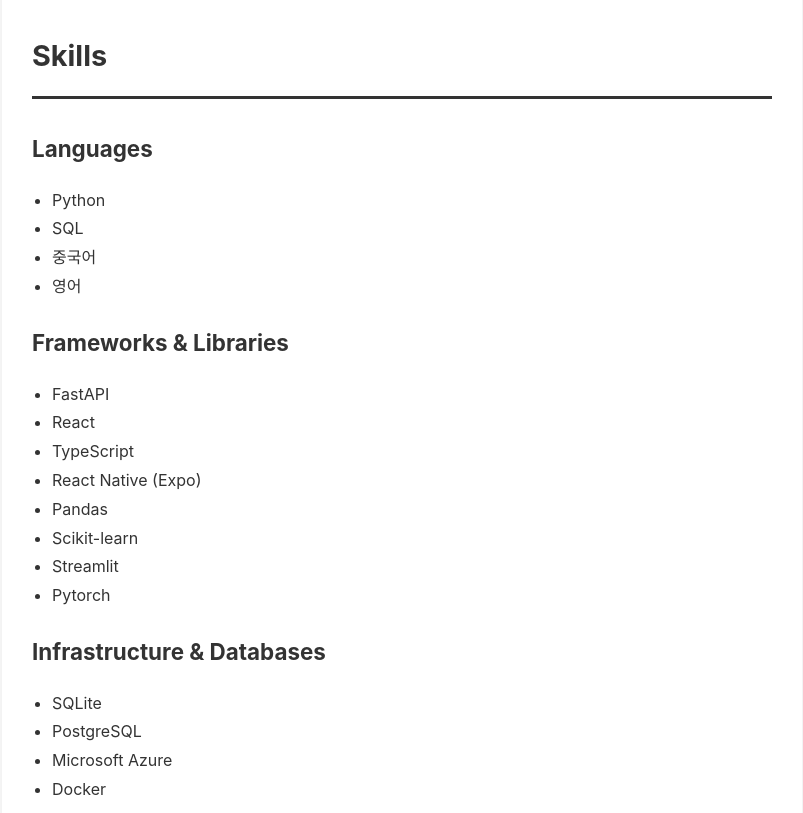
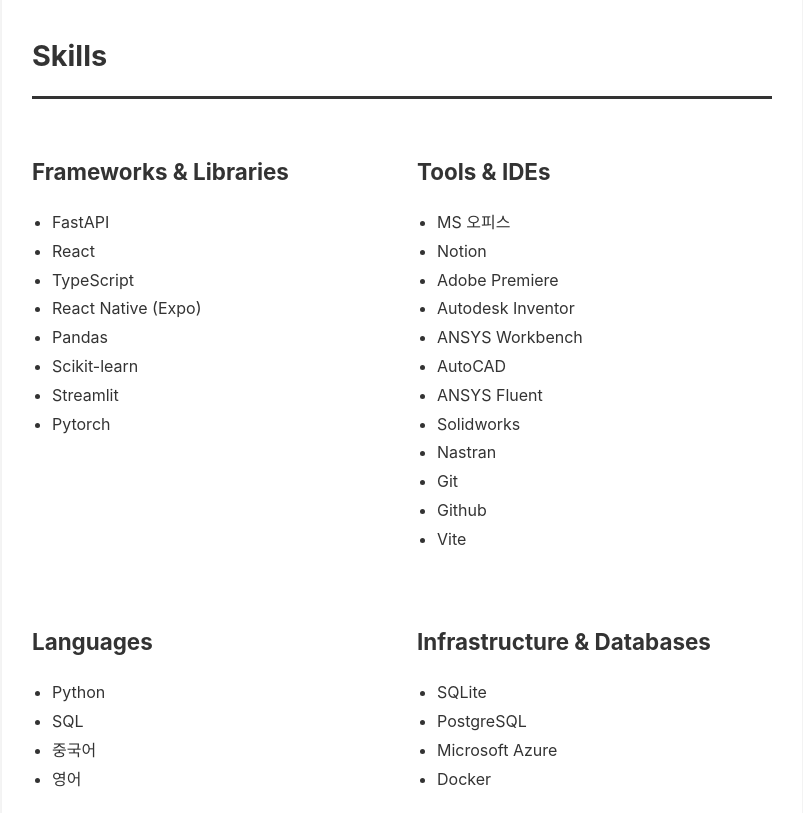
Before and after one commit to nnyusko/hyung.github.io, a plain HTML site: page index.html in a window 1280 px wide. Shown: the part 900-1713 px from the top of the page, without its empty margins (238-1041 px from the left). Drawn offline with Linux system fonts and the light colour scheme.

Commit message:
feat: Skills 섹션 2x2 그리드 레이아웃 적용

```diff
--- a/script.js
+++ b/script.js
@@ -57,14 +57,24 @@ document.addEventListener("DOMContentLoaded", () => {
             // Skills
             const skillsSection = document.getElementById("skills");
             const skillsContent = `
-                <h3>Languages</h3>
-                <ul>${data.skills.languages.map(skill => `<li>${skill}</li>`).join('')}</ul>
-                <h3>Frameworks & Libraries</h3>
-                <ul>${data.skills.frameworks_libraries.map(skill => `<li>${skill}</li>`).join('')}</ul>
-                <h3>Infrastructure & Databases</h3>
-                <ul>${data.skills.infrastructure_databases.map(skill => `<li>${skill}</li>`).join('')}</ul>
-                <h3>Tools & IDEs</h3>
-                <ul>${data.skills.tools_ides.map(skill => `<li>${skill}</li>`).join('')}</ul>
+                <div class="skills-grid">
+                    <div class="skill-category">
+                        <h3>Frameworks & Libraries</h3>
+                        <ul>${data.skills.frameworks_libraries.map(skill => `<li>${skill}</li>`).join('')}</ul>
+                    </div>
+                    <div class="skill-category">
+                        <h3>Tools & IDEs</h3>
+                        <ul>${data.skills.tools_ides.map(skill => `<li>${skill}</li>`).join('')}</ul>
+                    </div>
+                    <div class="skill-category">
+                        <h3>Languages</h3>
+                        <ul>${data.skills.languages.map(skill => `<li>${skill}</li>`).join('')}</ul>
+                    </div>
+                    <div class="skill-category">
+                        <h3>Infrastructure & Databases</h3>
+                        <ul>${data.skills.infrastructure_databases.map(skill => `<li>${skill}</li>`).join('')}</ul>
+                    </div>
+                </div>
             `;
             skillsSection.insertAdjacentHTML('beforeend', skillsContent);
 
--- a/style.css
+++ b/style.css
@@ -182,4 +182,14 @@ a:hover {
     .right-column section h2 {
         display: block; /* Show section titles on small screens */
     }
+
+    .skills-grid {
+        grid-template-columns: 1fr;
+    }
 }
+
+.skills-grid {
+    display: grid;
+    grid-template-columns: repeat(2, 1fr);
+    gap: 30px;
+}
```
